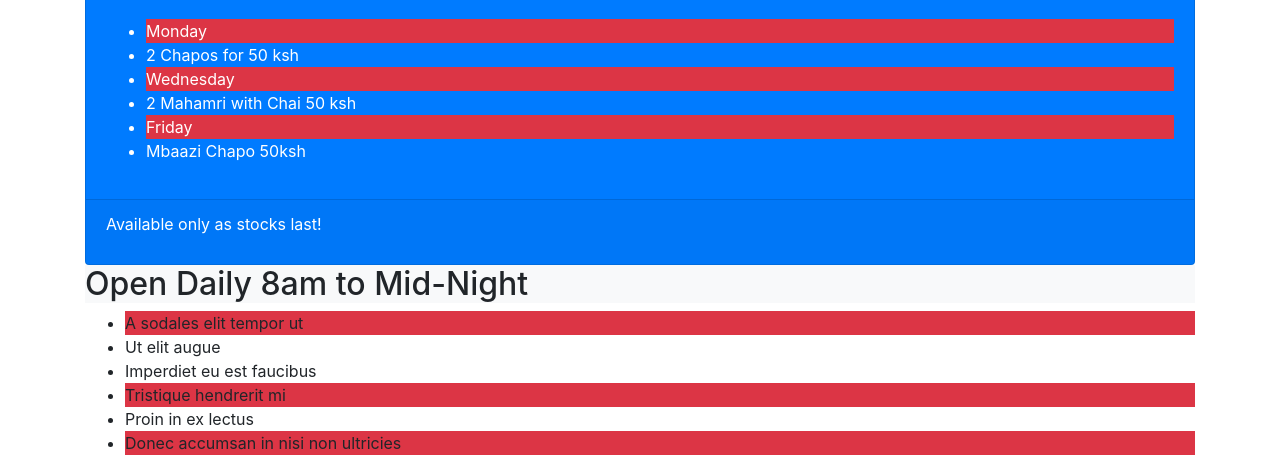
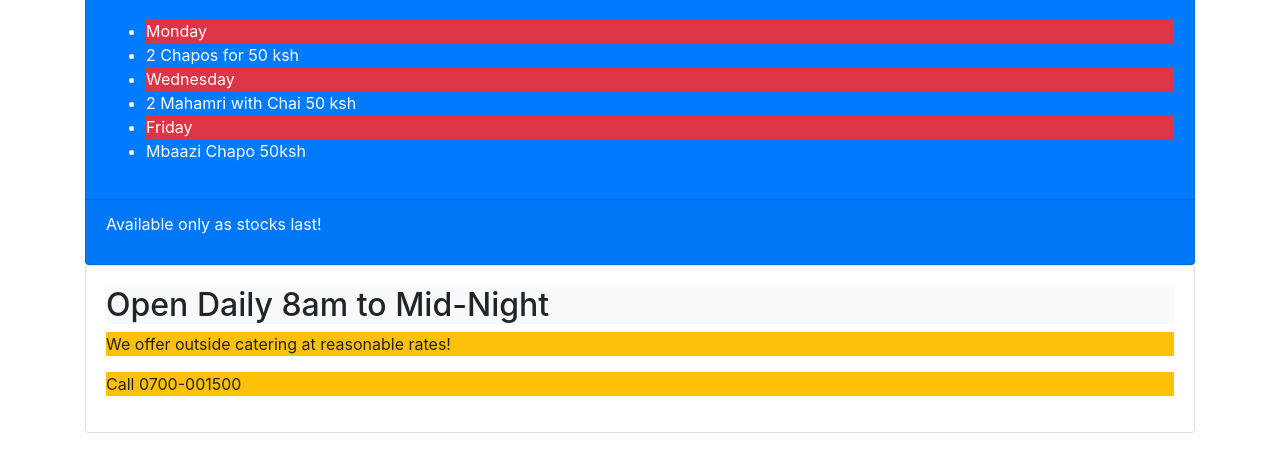
Before and after one commit to gg-mg/hotel-website, a plain HTML site: page index.html in a window 1280 px wide. Shown: the part 637-1108 px from the top of the page. After the commit the page ends 1070 px from the top, so only its background shows below. Drawn offline with Linux system fonts and the light colour scheme.

Commit message:
Catering

```diff
--- a/index.html
+++ b/index.html
@@ -46,16 +46,17 @@
           <p>Available only as stocks last!</p>
         </div>
    </div>
+   <div class="card">
+    <div class="card-body">
    <h2 class="bg-light">Open Daily 8am to Mid-Night</h2>
-      <ul>
-        <li class="bg-danger">A sodales elit tempor ut</li>
-        <li>Ut elit augue</li>
-        <li>Imperdiet eu est faucibus</li>
-        <li class="bg-danger">Tristique hendrerit mi</li>
-        <li>Proin in ex lectus</li>
-        <li class="bg-danger">Donec accumsan in nisi non ultricies</li>
-      </ul>
 
+
+
+        <p class="bg-warning">We offer outside catering at reasonable rates!</p>
+        <p class="bg-warning">Call 0700-001500</p>
+
+  </div>
+  </div>
     </div>
   </body>
 </html>
```
